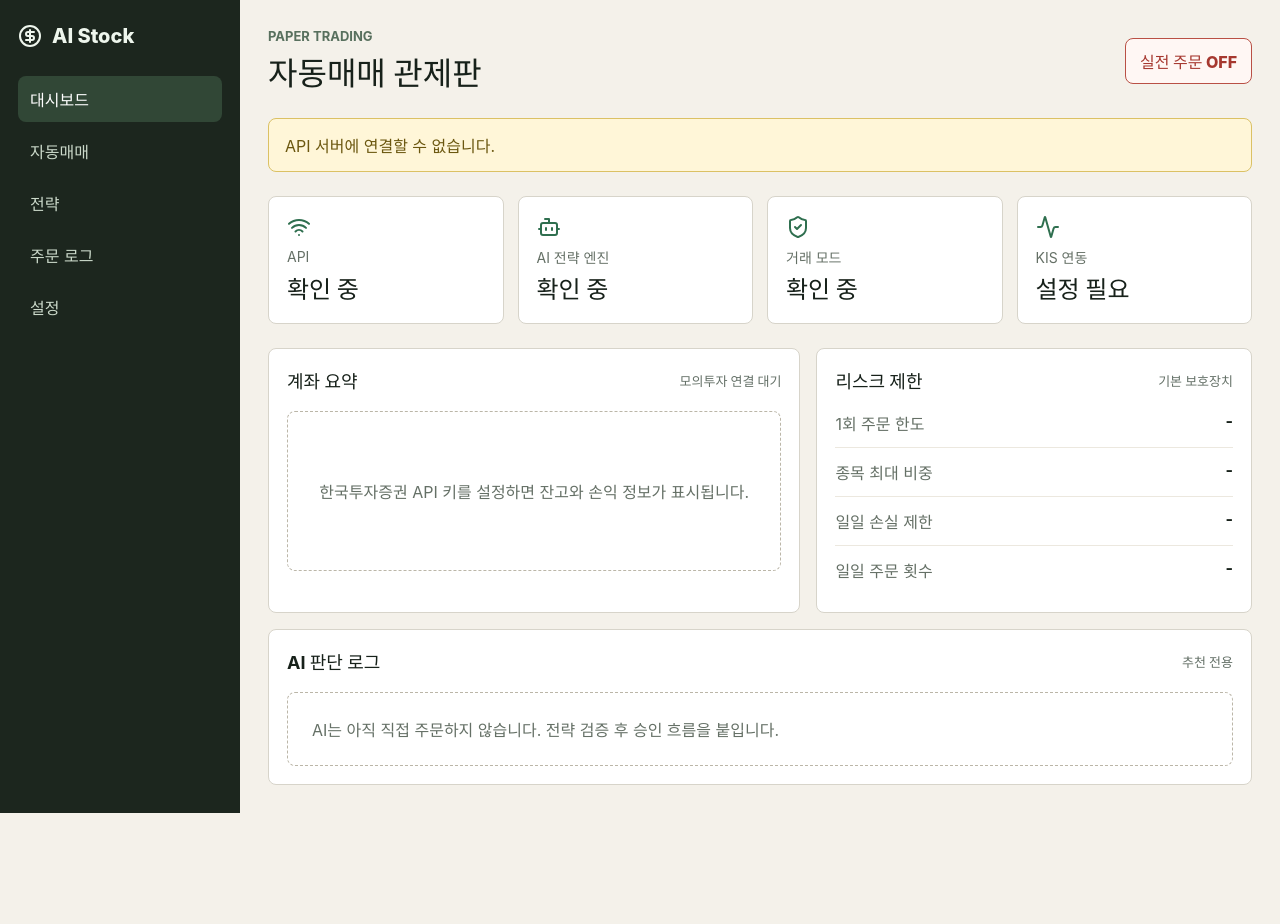
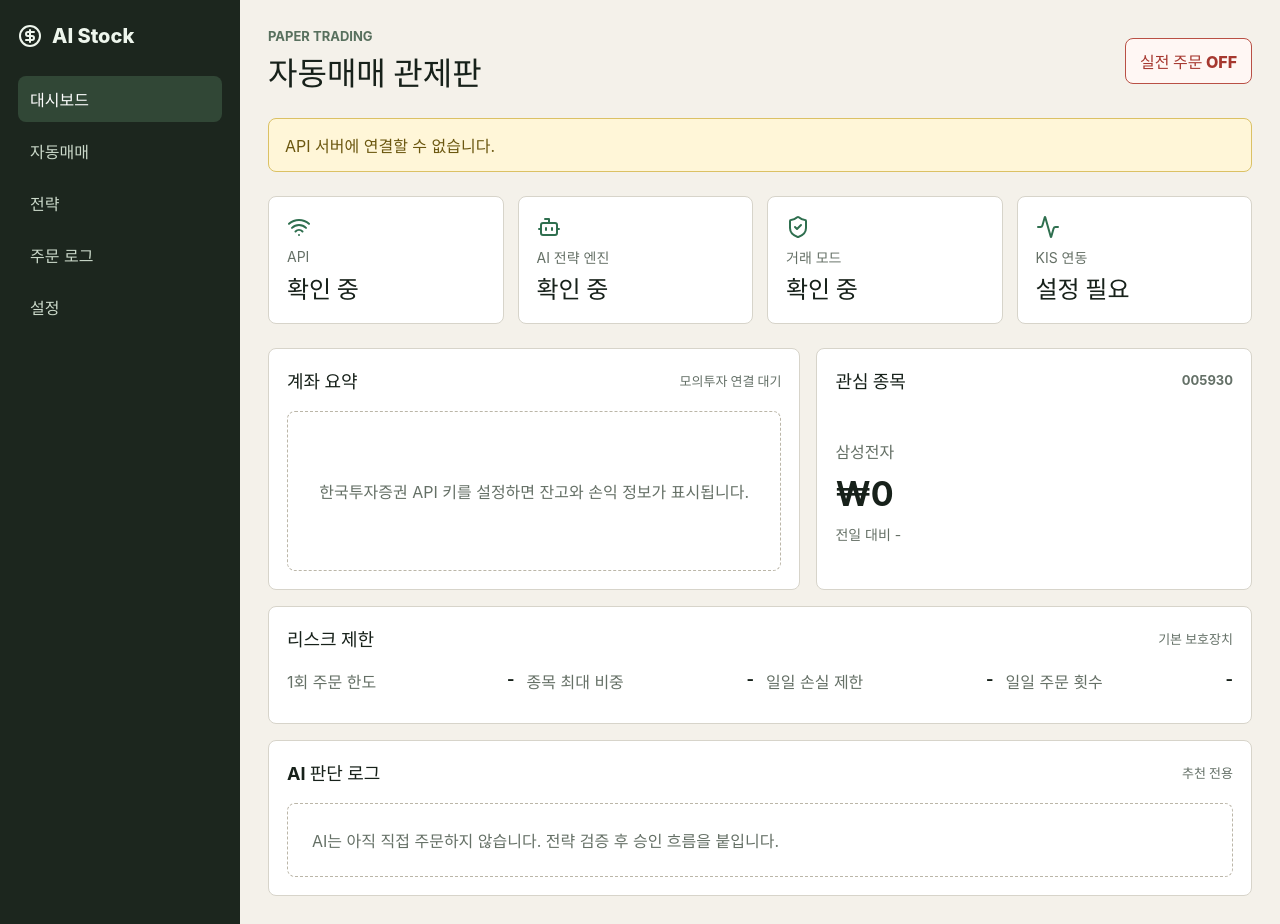
Before and after one commit to zgfhzg/ai-stock, a React (Vite) app in the folder apps/web/: page / in a window 1280 px wide. Before the commit the page ends 813 px from the top, so only its background shows below. Built offline with nearby package versions, Linux system fonts and the light colour scheme; no server answers.

Commit message:
Show KIS account and quote data on dashboard

```diff
--- a/apps/web/src/main.tsx
+++ b/apps/web/src/main.tsx
@@ -24,13 +24,33 @@ type SystemStatus = {
   };
 };
 
+type KisApiResponse = {
+  rt_cd?: string;
+  msg_cd?: string;
+  msg1?: string;
+  output?: Record<string, string> | null;
+  output1?: Array<Record<string, string>> | null;
+  output2?: Array<Record<string, string>> | null;
+};
+
+type DashboardData = {
+  balance: KisApiResponse | null;
+  price: KisApiResponse | null;
+};
+
 const apiBaseUrl =
   import.meta.env.VITE_API_BASE_URL ||
   `${window.location.protocol}//${window.location.hostname}:8080`;
 
 function App() {
   const [status, setStatus] = React.useState<SystemStatus | null>(null);
+  const [dashboardData, setDashboardData] = React.useState<DashboardData>({
+    balance: null,
+    price: null,
+  });
   const [error, setError] = React.useState<string | null>(null);
+  const accountSummary = dashboardData.balance?.output2?.[0];
+  const samsungPrice = dashboardData.price?.output;
 
   React.useEffect(() => {
     fetch(`${apiBaseUrl}/api/status`)
@@ -43,6 +63,21 @@ function App() {
       .then(setStatus)
       .catch(() => setError("API 서버에 연결할 수 없습니다."));
   }, []);
+
+  React.useEffect(() => {
+    if (!status?.kis?.configured || !status.kis.account_configured) {
+      return;
+    }
+
+    Promise.all([
+      fetchJson<KisApiResponse>("/api/account/balance"),
+      fetchJson<KisApiResponse>("/api/market/price/005930"),
+    ])
+      .then(([balance, price]) => {
+        setDashboardData({ balance, price });
+      })
+      .catch(() => setError("한국투자증권 데이터를 불러오지 못했습니다."));
+  }, [status]);
 
   return (
     <main className="app-shell">
@@ -84,19 +119,40 @@ function App() {
               <h2>계좌 요약</h2>
               <span>{status?.kis?.account_configured ? "계좌 설정됨" : "모의투자 연결 대기"}</span>
             </div>
-            <div className="empty-state">
-              {status?.kis?.configured
-                ? "이제 잔고 조회와 현재가 조회 API를 사용할 수 있습니다."
-                : "한국투자증권 API 키를 설정하면 잔고와 손익 정보가 표시됩니다."}
-            </div>
+            {accountSummary ? (
+              <dl className="summary-grid">
+                <div><dt>총 평가금액</dt><dd>{formatKrwText(accountSummary.tot_evlu_amt)}</dd></div>
+                <div><dt>예수금</dt><dd>{formatKrwText(accountSummary.dnca_tot_amt)}</dd></div>
+                <div><dt>주식 평가금액</dt><dd>{formatKrwText(accountSummary.scts_evlu_amt)}</dd></div>
+                <div><dt>평가손익</dt><dd>{formatKrwText(accountSummary.evlu_pfls_smtl_amt)}</dd></div>
+              </dl>
+            ) : (
+              <div className="empty-state">
+                {status?.kis?.configured
+                  ? "잔고 데이터를 불러오는 중입니다."
+                  : "한국투자증권 API 키를 설정하면 잔고와 손익 정보가 표시됩니다."}
+              </div>
+            )}
           </div>
 
           <div className="panel">
             <div className="panel-header">
+              <h2>관심 종목</h2>
+              <span>005930</span>
+            </div>
+            <div className="quote-box">
+              <span>삼성전자</span>
+              <strong>{formatKrwText(samsungPrice?.stck_prpr)}</strong>
+              <small>{formatSignedChange(samsungPrice?.prdy_vrss, samsungPrice?.prdy_ctrt)}</small>
+            </div>
+          </div>
+
+          <div className="panel wide">
+            <div className="panel-header">
               <h2>리스크 제한</h2>
               <span>기본 보호장치</span>
             </div>
-            <ul className="risk-list">
+            <ul className="risk-list compact">
               <li><span>1회 주문 한도</span><strong>{formatKrw(status?.risk.max_order_amount_krw)}</strong></li>
               <li><span>종목 최대 비중</span><strong>{formatPercent(status?.risk.max_position_ratio)}</strong></li>
               <li><span>일일 손실 제한</span><strong>{formatPercent(status?.risk.daily_max_loss_ratio)}</strong></li>
@@ -134,6 +190,15 @@ function formatKrw(value?: number) {
   return new Intl.NumberFormat("ko-KR", { style: "currency", currency: "KRW", maximumFractionDigits: 0 }).format(value);
 }
 
+function formatKrwText(value?: string) {
+  const numberValue = Number(value ?? "");
+  if (!Number.isFinite(numberValue)) {
+    return "-";
+  }
+
+  return new Intl.NumberFormat("ko-KR", { style: "currency", currency: "KRW", maximumFractionDigits: 0 }).format(numberValue);
+}
+
 function formatPercent(value?: number) {
   if (value === undefined) {
     return "-";
@@ -141,4 +206,23 @@ function formatPercent(value?: number) {
   return `${Math.round(value * 100)}%`;
 }
 
+function formatSignedChange(value?: string, rate?: string) {
+  if (!value || !rate) {
+    return "전일 대비 -";
+  }
+
+  const change = Number(value);
+  const prefix = change > 0 ? "+" : "";
+  return `전일 대비 ${prefix}${formatKrwText(value)} (${prefix}${rate}%)`;
+}
+
+function fetchJson<T>(path: string): Promise<T> {
+  return fetch(`${apiBaseUrl}${path}`).then((response) => {
+    if (!response.ok) {
+      throw new Error(`Request failed: ${path}`);
+    }
+    return response.json();
+  });
+}
+
 ReactDOM.createRoot(document.getElementById("root")!).render(<App />);
--- a/apps/web/src/styles.css
+++ b/apps/web/src/styles.css
@@ -191,7 +191,8 @@ h2 {
   text-align: left;
 }
 
-.risk-list {
+.risk-list,
+.summary-grid {
   list-style: none;
   padding: 0;
   margin: 0;
@@ -199,7 +200,8 @@ h2 {
   gap: 12px;
 }
 
-.risk-list li {
+.risk-list li,
+.summary-grid div {
   display: flex;
   justify-content: space-between;
   gap: 18px;
@@ -207,12 +209,54 @@ h2 {
   border-bottom: 1px solid #ece8df;
 }
 
+.risk-list.compact {
+  grid-template-columns: repeat(4, minmax(0, 1fr));
+}
+
+.risk-list.compact li,
+.summary-grid div:last-child,
 .risk-list li:last-child {
   border-bottom: 0;
 }
 
-.risk-list span {
+.risk-list span,
+.summary-grid dt,
+.quote-box span,
+.quote-box small {
   color: #657066;
+}
+
+.summary-grid {
+  gap: 14px;
+}
+
+.summary-grid div {
+  align-items: center;
+}
+
+.summary-grid dt {
+  font-size: 14px;
+}
+
+.summary-grid dd {
+  margin: 0;
+  font-weight: 800;
+  font-size: 20px;
+}
+
+.quote-box {
+  min-height: 160px;
+  display: grid;
+  align-content: center;
+  gap: 10px;
+}
+
+.quote-box strong {
+  font-size: 34px;
+}
+
+.quote-box small {
+  font-size: 14px;
 }
 
 @media (max-width: 920px) {
@@ -241,14 +285,16 @@ h2 {
 
   .topbar,
   .panel-header,
-  .risk-list li {
+  .risk-list li,
+  .summary-grid div {
     align-items: stretch;
     flex-direction: column;
   }
 
   .sidebar nav,
   .status-grid,
-  .content-grid {
+  .content-grid,
+  .risk-list.compact {
     grid-template-columns: 1fr;
   }
 }
```
